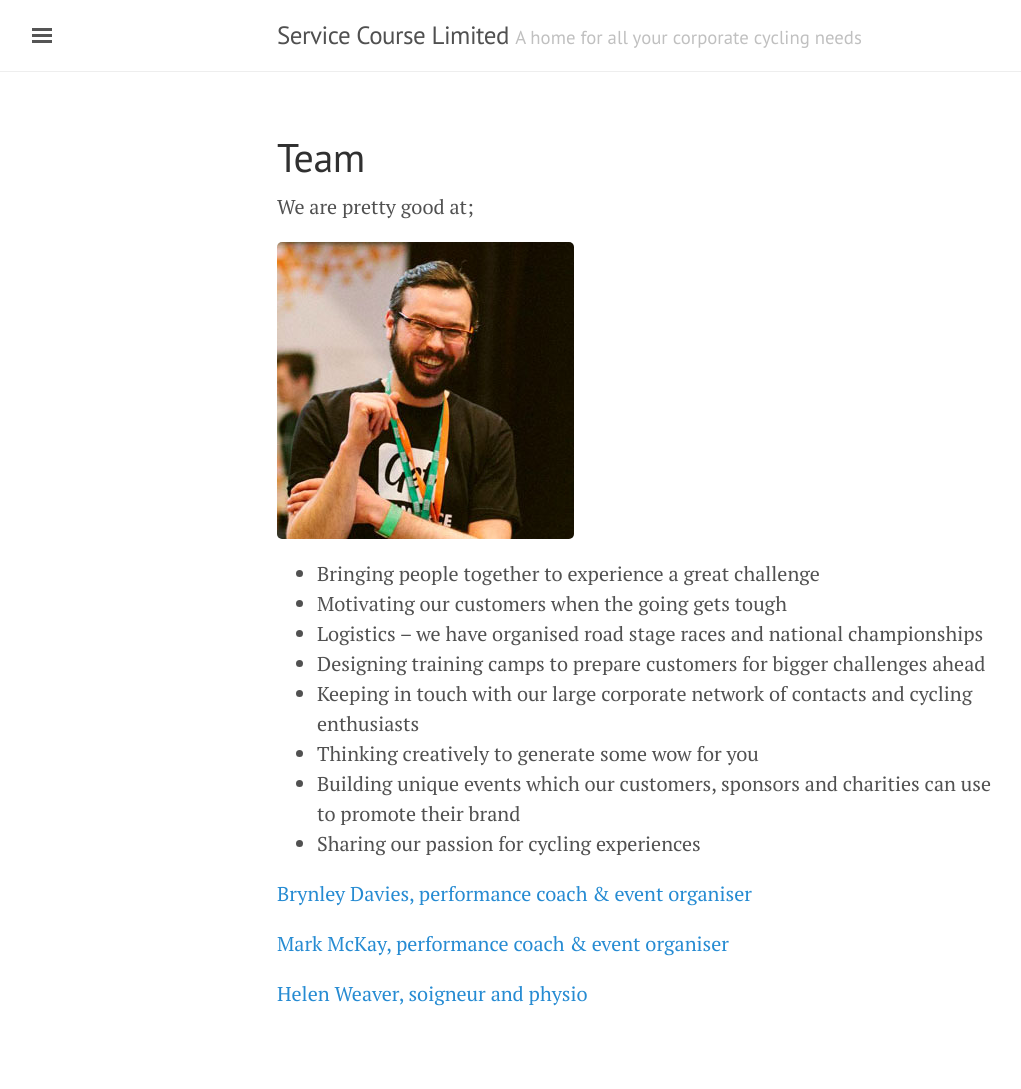
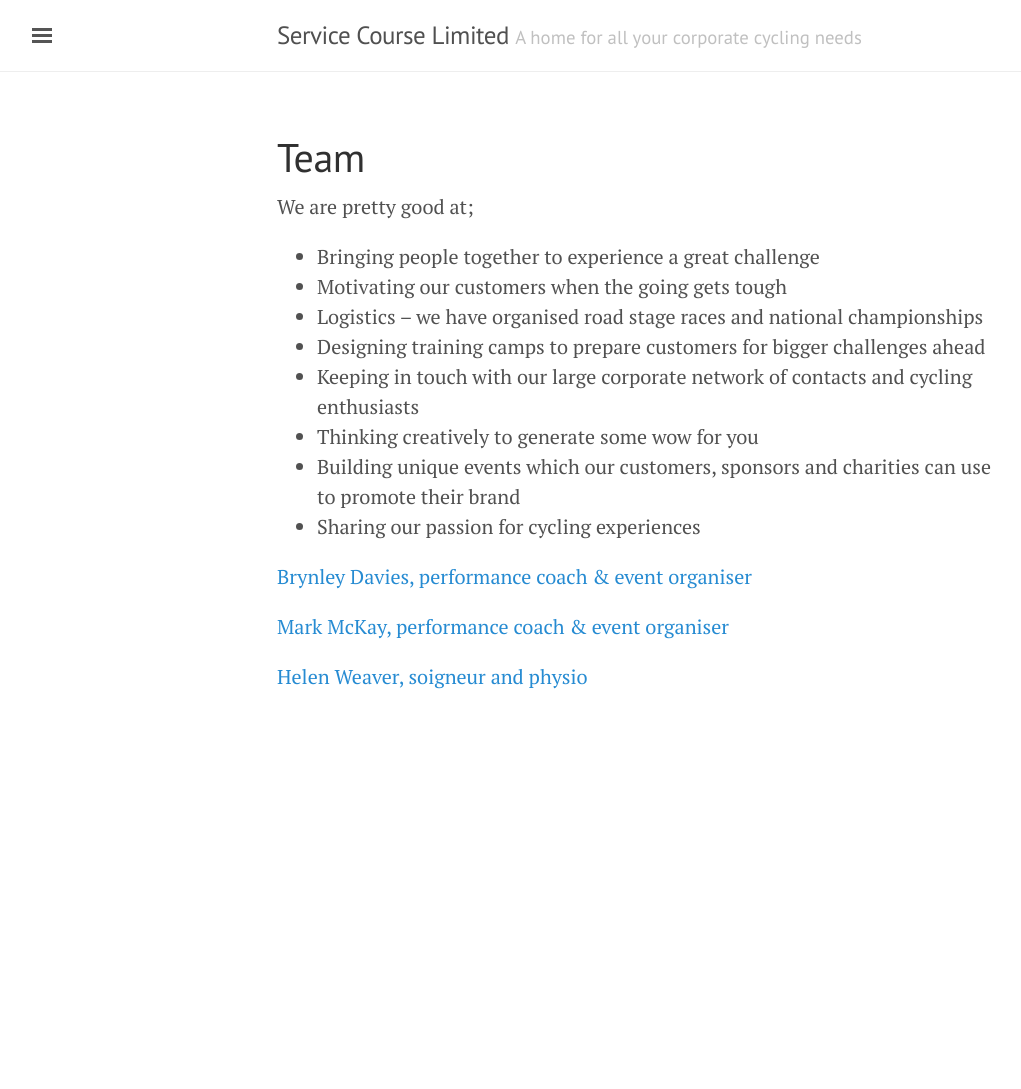
Before and after one commit to brynleydavies/brynleydavies.github.io, a Jekyll site: the page built from _pages/team.md, in a window 1280 px wide. Shown: the whole page, without its empty margins (3-1024 px from the left). Built offline with Jekyll 4.4.1, drawn with Linux system fonts in a browser that asks for light colours; after the commit the page ends 900 px from its top, so only the background shows below that.

Commit message:
rollback

```diff
--- a/_pages/team.md
+++ b/_pages/team.md
@@ -13,9 +13,6 @@ permalink: /team/
 
 We are pretty good at;
 
-![googleProfile.jpg]({{site.baseurl}}/media/googleProfile.jpg)
-
-
 - Bringing people together to experience a great challenge
 - Motivating our customers when the going gets tough
 - Logistics – we have organised road stage races and national championships
```
